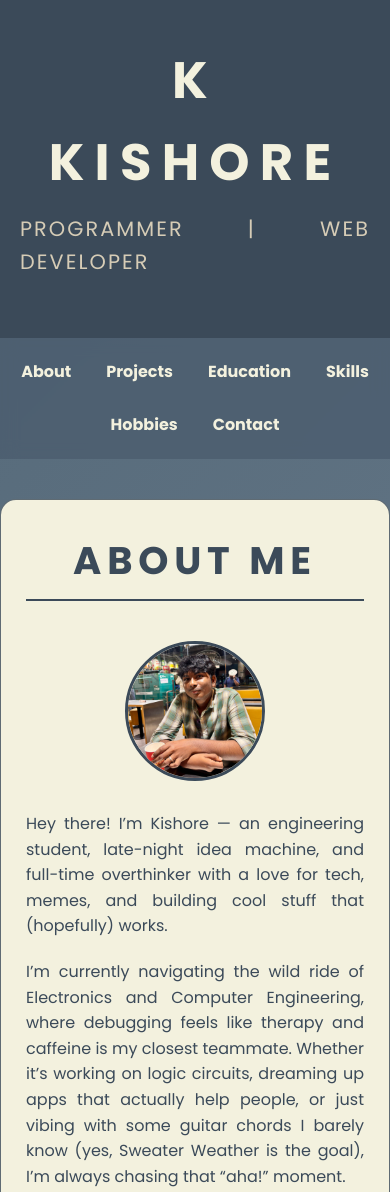
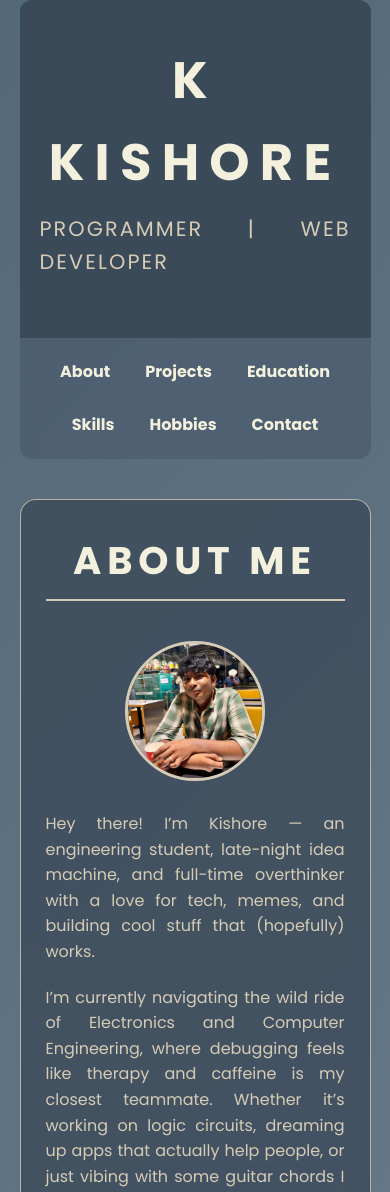
Before and after one commit to firetruckss/portfolio2, a plain HTML site: page index.html in a window 390 px wide. Shown: the top 1192 px of the page. Drawn offline with Linux system fonts and the light colour scheme.

Commit message:
Update buttons.css

```diff
--- a/buttons.css
+++ b/buttons.css
@@ -8,8 +8,8 @@
 
 body {
   font-family: 'Poppins', sans-serif;
-  background: linear-gradient(135deg, #536878, #708090, #778899);
-  color: #f3f1de;
+  background: linear-gradient(135deg, #536878, #708090, #778899); /* Payne’s Grey shades */
+  color: #f3f1de; /* Lighter Pearl */
   line-height: 1.6;
   min-height: 100vh;
   padding-bottom: 60px;
@@ -19,11 +19,16 @@ body {
 }
 
 header {
-  background: #3b4a59;
+  background: #3b4a59; /* Dark Payne’s Grey */
   padding: 50px 20px;
   text-align: center;
-  width: 100%;
-  color: #f3f1de;
+  box-shadow: none;
+  position: relative;
+  overflow: hidden;
+  width: 900px;
+  max-width: 95%;
+  border-radius: 12px 12px 0 0;
+  color: #f3f1de; /* lighter pearl text */
   display: flex;
   flex-direction: column;
   justify-content: center;
@@ -36,7 +41,8 @@ header h1 {
   letter-spacing: 0.2em;
   font-weight: 800;
   text-transform: uppercase;
-  color: #f3f1de;
+  margin-bottom: 0;
+  color: #f3f1de; /* lighter pearl */
 }
 
 header p {
@@ -44,49 +50,57 @@ header p {
   font-weight: 500;
   letter-spacing: 0.1em;
   text-transform: uppercase;
-  color: #d6ccb6;
+  color: #d6ccb6; /* lighter pearl */
 }
 
 nav {
-  background: #4c5d6ecc;
+  background: #4c5d6ecc; /* Payne’s Grey translucent */
   backdrop-filter: blur(8px);
   padding: 15px 0;
   position: sticky;
   top: 0;
   z-index: 999;
+  box-shadow: none;
   display: flex;
   justify-content: center;
   gap: 30px;
   font-weight: 600;
-  width: 100%;
-  color: #f3f1de;
+  width: 900px;
+  max-width: 95%;
+  border-radius: 0 0 12px 12px;
+  color: #f3f1de; /* lighter pearl text */
 }
 
 nav a {
-  color: #f3f1de;
+  color: #f3f1de; /* lighter pearl */
   text-decoration: none;
   font-size: 1.1rem;
   transition: color 0.3s ease;
   padding: 8px 12px;
   border-radius: 6px;
+  position: relative;
+  overflow: hidden;
 }
 
 nav a:hover,
 nav a:focus {
-  color: #d6ccb6;
+  color: #d6ccb6; /* lighter pearl hover */
 }
 
 section {
   max-width: 900px;
-  background: #f3f1de;
+  background: #3b4a59cc; /* Payne’s Grey translucent */
   margin: 40px auto;
   padding: 40px 50px;
   border-radius: 16px;
-  border: 1px solid #3b4a59cc;
-  color: #3b4a59;
+  box-shadow: none;
+  backdrop-filter: blur(8px);
+  border: 1px solid #d6ccb6cc; /* lighter pearl translucent */
+  color: #f3f1de; /* lighter pearl */
   position: relative;
   overflow: hidden;
-  width: 100%; /* ✅ fixed from 900px */
+  width: 900px;
+  max-width: 95%;
   display: flex;
   flex-direction: column;
   align-items: center;
@@ -99,8 +113,8 @@ section h2 {
   letter-spacing: 0.15em;
   font-weight: 700;
   text-transform: uppercase;
-  color: #3b4a59;
-  border-bottom: 2px solid #3b4a59;
+  color: #f3f1de; /* lighter pearl */
+  border-bottom: 2px solid #d6ccb6;
   padding-bottom: 8px;
   width: 100%;
 }
@@ -111,7 +125,8 @@ section h2 {
   border-radius: 50%;
   object-fit: cover;
   margin-bottom: 30px;
-  border: 3px solid #3b4a59;
+  border: 3px solid #d6ccb6;
+  box-shadow: none;
   transition: transform 0.3s ease;
 }
 
@@ -123,7 +138,7 @@ p {
   font-size: 1.2rem;
   margin-bottom: 20px;
   line-height: 1.6;
-  color: #3b4a59;
+  color: #d6ccb6; /* lighter pearl */
   max-width: 700px;
   text-align: justify;
 }
@@ -132,7 +147,7 @@ ul {
   list-style: none;
   padding-left: 0;
   font-size: 1.2rem;
-  color: #3b4a59;
+  color: #d6ccb6; /* lighter pearl */
   max-width: 700px;
   text-align: left;
 }
@@ -149,7 +164,7 @@ ul li::before {
   content: "▹";
   position: absolute;
   left: 0;
-  color: #3b4a59;
+  color: #f3f1de; /* lighter pearl */
   font-size: 1.3rem;
   line-height: 1;
   top: 2px;
@@ -157,35 +172,12 @@ ul li::before {
 }
 
 ul li:hover {
-  color: #2c3844;
-}
-
-#contact .d {
-  color: #3b4a59;
-}
-
-#contact .d:hover {
-  color: #2c3844;
-}
-
-.contact-container {
-  display: flex;
-  flex-wrap: wrap;
-  justify-content: center;
-  gap: 20px;
-  flex-direction: row;
-  margin-top: 20px;
-}
-
-.contact-container p {
-  margin: 0;
-  font-size: 1.1rem;
-  color: #3b4a59;
+  color: #c8c3ad; /* slightly darker pearl */
 }
 
 footer {
-  background-color: #536878;
-  color: #f3f1de;
+  background-color: #536878; /* Payne’s Grey */
+  color: #f3f1de; /* lighter pearl */
   text-align: center;
   padding: 22px 15px;
   font-weight: 600;
@@ -202,37 +194,37 @@ footer p {
 }
 
 footer a {
-  color: #f3f1de;
+  color: #f3f1de; /* lighter pearl */
   text-decoration: none;
   font-weight: 700;
   transition: color 0.3s ease;
 }
 
 footer a:hover {
-  color: #d6ccb6;
+  color: #d6ccb6; /* lighter pearl hover */
   text-decoration: underline;
 }
 
 .d {
-  color: #f3f1de;
+  color: #f3f1de; /* lighter pearl */
   text-decoration: none;
   transition: color 0.3s ease;
 }
 
 .d:hover {
-  color: #d6ccb6;
+  color: #d6ccb6; /* lighter pearl hover */
   text-decoration: underline;
 }
 
 @media (max-width: 720px) {
   section {
     padding: 30px 25px;
-    width: 100%; /* ✅ updated for mobile */
+    width: 90%;
   }
   nav {
     flex-wrap: wrap;
     gap: 15px;
-    width: 100%;
+    width: 90%;
   }
   nav a {
     font-size: 1rem;
@@ -251,10 +243,10 @@ footer a:hover {
     height: 140px;
   }
   header {
-    width: 100%;
+    width: 90%;
     padding: 40px 20px;
   }
   footer {
-    width: 100%;
+    width: 90%;
   }
 }
```
